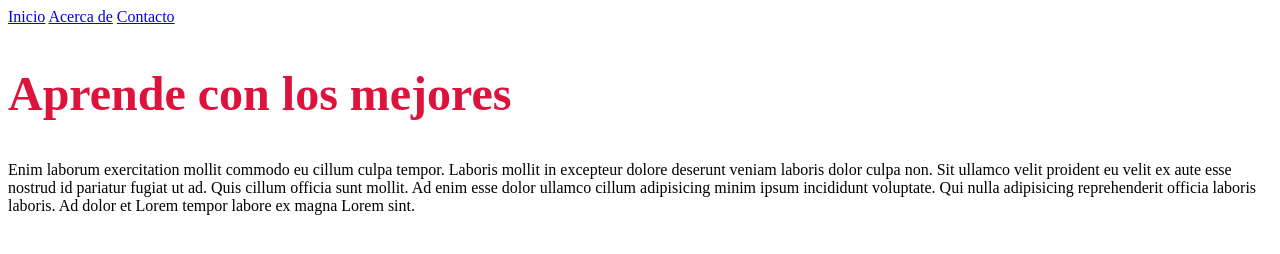
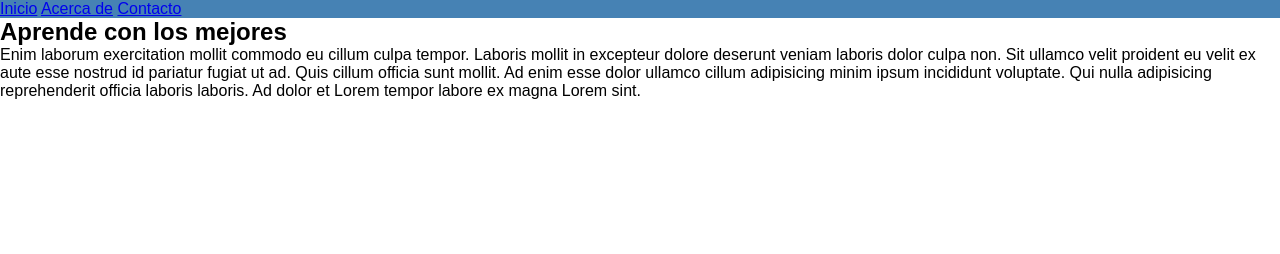
Before and after one commit to Ferla04/css, a website: page SASS/index.html in a window 1280 px wide. Drawn offline with Linux system fonts and the light colour scheme.

Commit message:
archivos sass no compilados

```diff
--- a/SASS/sass/_navbar.scss
+++ b/SASS/sass/_navbar.scss
@@ -1,2 +1,19 @@
-//Los tipos de archivos que comienzan con _ significa que son archivos
-//sass que no van a hacer compilados
+/* parchal
+Los tipos de archivos que comienzan con _ significa que son archivos
+sass que no van a hacer compilados.
+Estos tipos de arhivos tienen como objetivo ser utilizados en otras hojas
+principales de sass
+*/
+@use './variables';
+
+.nav{
+  background-color: variables.$color1;
+
+  ul{
+    color: #000;
+
+    li{
+      color: #fff;
+    }
+  }
+}
--- /dev/null
+++ b/SASS/sass/_reset.scss
@@ -0,0 +1,8 @@
+*{
+  margin: 0;
+  box-sizing: border-box;
+}
+
+body{
+  font-family: Arial, Helvetica, sans-serif;
+}
--- /dev/null
+++ b/SASS/sass/_variables.scss
@@ -0,0 +1,2 @@
+//Variables
+$color1: steelblue;
--- a/SASS/sass/style.scss
+++ b/SASS/sass/style.scss
@@ -1,7 +1,3 @@
-//Variables
-$color1: crimson;
-
-h2{
-  color: $color1;
-  font-size: 3rem;
-}
+//Usar otras hojas de estilos
+@use './reset';
+@use './navbar';
```
Also changed, not shown: SASS/css/style.css, 1 other file.
